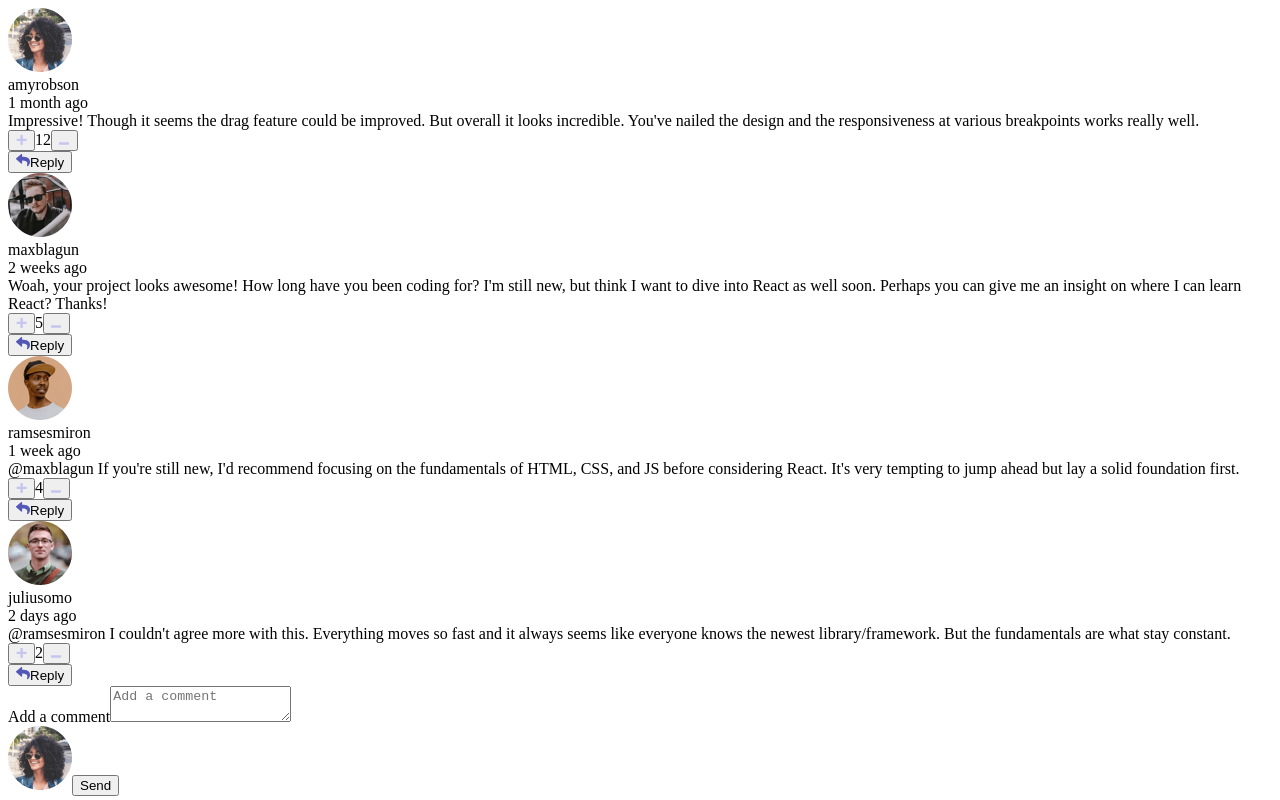
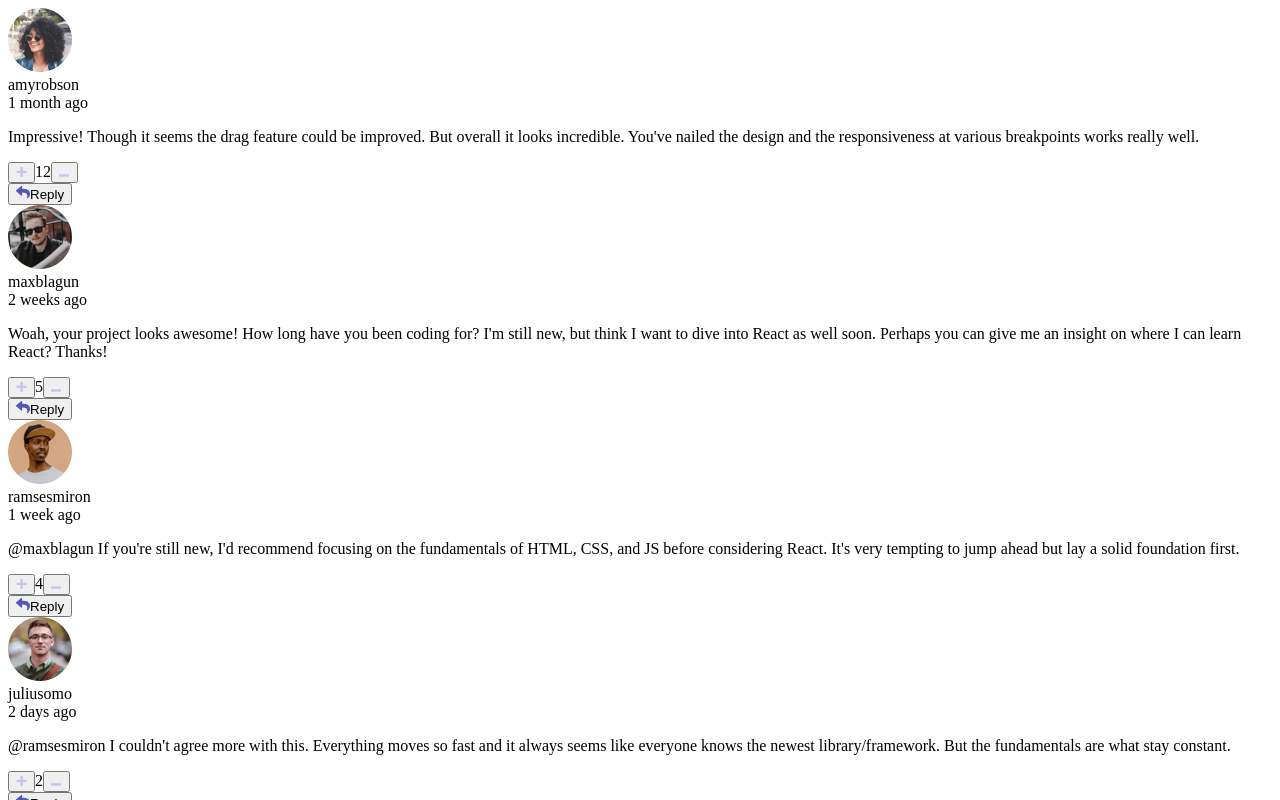
Before and after one commit to fernandonagase/nextjs-comments-component, a Next.js app: page / in a window 1280 px wide. Shown: the top 800 px of the page. Built offline with nearby package versions, Linux system fonts and the light colour scheme.

Commit message:
make comment body container a p tag

```diff
--- a/components/CommentCard/comment-body.tsx
+++ b/components/CommentCard/comment-body.tsx
@@ -7,7 +7,7 @@ type CommentBodyProps = {
 
 export default function CommentBody(props: CommentBodyProps) {
     return (
-        <div>
+        <p>
             {props.replyingTo ? (
                 <ReplyComment
                     username={props.replyingTo}
@@ -16,6 +16,6 @@ export default function CommentBody(props: CommentBodyProps) {
             ) : (
                 props.content
             )}
-        </div>
+        </p>
     )
 }
```
